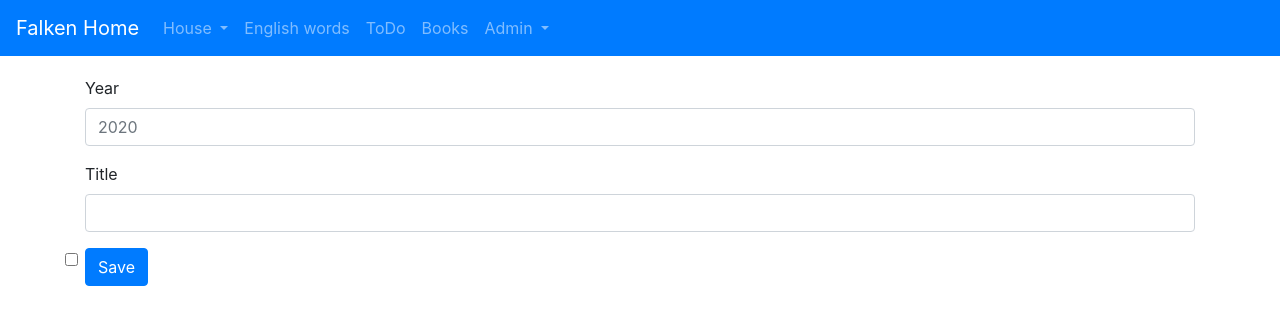
After one commit to falken20/falken_utils, a Django app: page /books/add_book/ in a window 1280 px wide. The commit adds this page. Shown: the top 325 px of the page. Run offline with Django 3.2, Linux system fonts and the light colour scheme; some libraries are stand-ins or nearby versions.

Commit message:
Created screen for books form

```diff
--- a/app_books/urls.py
+++ b/app_books/urls.py
@@ -4,4 +4,5 @@ from . import views
 
 urlpatterns = [
     path('', views.books_view, name='books_view'),
+    path('add_book/', views.books_form, name='add_book'),
 ]
--- a/app_books/views.py
+++ b/app_books/views.py
@@ -7,6 +7,7 @@ from.models import BookItem, AuthorItem
 
 
 def books_view(request):
+    """ Show the screen with all the books order by year """
 
     logging.info(f'{os.getenv("ID_LOG", "")} Getting all the books in the DB')
 
@@ -14,3 +15,14 @@ def books_view(request):
     template_name = 'books/books.html'
 
     return render(request, template_name, {'books': queryset})
+
+
+def books_form(request):
+    """ Show the form for adding books """
+
+    logging.info(f'{os.getenv("ID_LOG", "")} Showing the books form')
+
+    queryset = AuthorItem.objects.all().order_by('author_surname', 'author_name')
+    template_name = 'books/books_form.html'
+
+    return render(request, template_name, {'authors': queryset})
--- a/home_project/urls.py
+++ b/home_project/urls.py
@@ -16,13 +16,14 @@ Including another URLconf
 from django.contrib import admin
 from django.urls import path, include
 
-from app_english_dic import views
+from app_home import views
 
 urlpatterns = [
     path('admin/', admin.site.urls),
 
     # TODO: Update with the true index page and remove the from entry for app_enlgish_dic.views
-    path('', views.card_view, name='index'),
+    # path('', views.card_view, name='index'),
+    path('', views.weather_view, name='home'),
 
     # About To_Do app
     path('todo/', include('app_todo.urls')),
@@ -31,7 +32,7 @@ urlpatterns = [
     path('cards/', include('app_english_dic.urls')),
 
     # About Home app
-    path('weather/', include('app_home.urls')),
+    path('house/', include('app_home.urls')),
 
     # About Books app
     path('books/', include('app_books.urls')),
--- a/templates/base.html
+++ b/templates/base.html
@@ -52,12 +52,13 @@
               Admin
             </a>
             <div class="dropdown-menu" aria-labelledby="navbarDropdown">
-              <a class="dropdown-item" href="/admin/app_english_dic/worditem/">English words</a>
-              <a class="dropdown-item" href="/admin/app_english_dic/wordtypeitem/">English words types</a>
+              <a class="dropdown-item" href="">English words</a>
+              <a class="dropdown-item" href="">English words types</a>
               <div class="dropdown-divider"></div>
-              <a class="dropdown-item" href="/admin/app_english_dic/authoritem/">Authors</a>
-              <a class="dropdown-item" href="/admin/app_english_dic/bookitem/">Books</a>
+              <a class="dropdown-item" href="">Authors</a>
+              <a class="dropdown-item" href="/books/add_book">Books</a>
               <div class="dropdown-divider"></div>
+              <a class="dropdown-item" href="">About Falken Home</a>
             </div>
           </li>
 
--- /dev/null
+++ b/templates/books/books_form.html
@@ -0,0 +1,26 @@
+{% extends 'base.html' %}
+
+{% block content %}
+
+{% load static %}
+
+<div class="container" style="margin-top:20px;">
+
+    <form action="/app_books/add_book/" method="POST"> {% csrf_token %}
+      <div class="form-group">
+        <label for="year">Year</label>
+        <input type="number" class="form-control" id="year" max="2099" placeholder="2020" maxlength="4" required max-width="4">
+      </div>
+      <div class="form-group">
+        <label for="title">Title</label>
+        <input type="text" class="form-control" id="title">
+      </div>
+      <div class="form-group">
+        <input type="checkbox" class="form-check-input" id="exampleCheck1">
+      </div>
+      <button type="submit" class="btn btn-primary">Save</button>
+    </form>
+
+</div>
+
+{% endblock content %}
```
